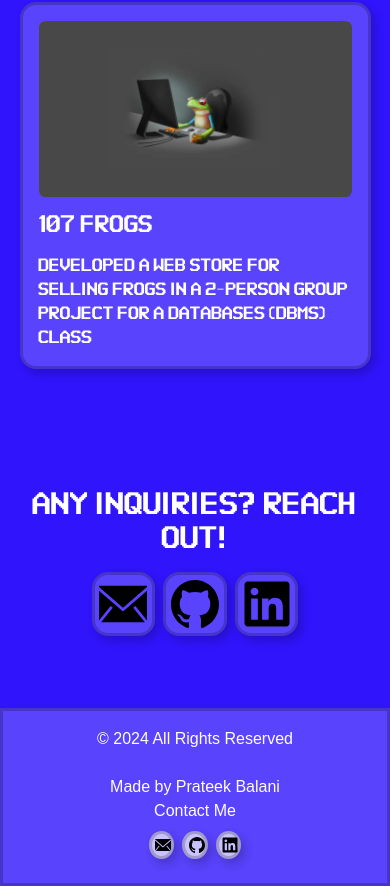
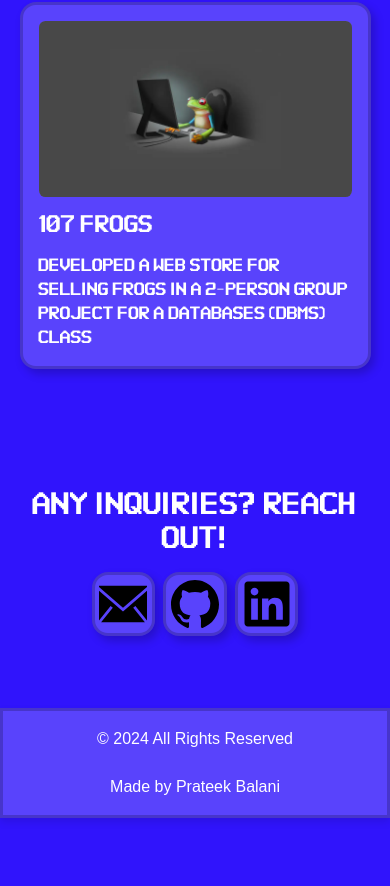
Before and after one commit to prateek-balani/personal-website, a React (Create React App) app in the folder personal-website/: page / in a window 390 px wide. Shown: the part 8787-9673 px from the top of the page. After the commit the page ends 9605 px from the top, so only its background shows below. Built offline with nearby package versions, Linux system fonts and the light colour scheme.

Commit message:
fixed footer

```diff
--- a/personal-website/src/App.css
+++ b/personal-website/src/App.css
@@ -402,7 +402,7 @@ img {
   backdrop-filter: blur(1.5px);
 
   display: grid;
-  grid-template-columns: repeat(2, 1fr);
+  grid-template-columns: 1fr;
   grid-template-rows: 1fr;
   grid-column-gap: 0px;
   grid-row-gap: 0px;
@@ -779,8 +779,8 @@ img {
     background-color: rgba(255, 255, 255, 0.2);
     box-shadow: 0 4px 8px rgba(0, 0, 0, 0.1);
     padding: 1em;
-    display: flex;
-    flex-direction: column;
+    /* display: flex;
+    flex-direction: column; */
     align-items: center;
     text-align: center;
   }
--- a/personal-website/src/components/Footer.jsx
+++ b/personal-website/src/components/Footer.jsx
@@ -14,10 +14,10 @@ const Footer = () => {
             <h7 style={{ fontFamily: "sans-serif" }}>Made by Prateek Balani</h7>
             </div>
 
-            <div className="contacts-footer">
+            {/* <div className="contacts-footer">
                 <h7 style={{ fontFamily: "sans-serif" }}> Contact Me</h7>
                 <ContactButtons redirectLink={redirectLink} className="contact-footer" />
-            </div>
+            </div> */}
 
         </div>
     );
```
